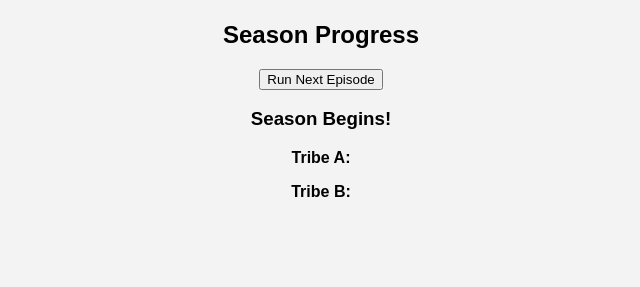
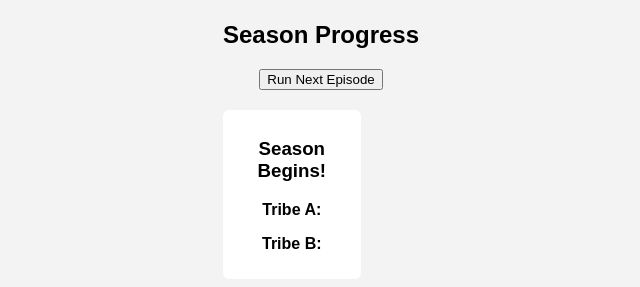
Before and after one commit to blehwouldntdothat/survivor, a plain HTML site: page index.html in a window 1280 px wide. Both pictures are taken after a click on the button "Start Season". Shown: the part 107-394 px from the top of the page, without its empty margins (319-959 px from the left). Drawn offline with Linux system fonts and the light colour scheme.

Commit message:
Update style.css

```diff
--- a/style.css
+++ b/style.css
@@ -8,3 +8,11 @@ body {
     align-items: center;
     text-align: center;
 }
+
+#log {
+    margin-top: 20px;
+    padding: 10px;
+    background: white;
+    border-radius: 6px;
+    width: 60%;
+}
```
